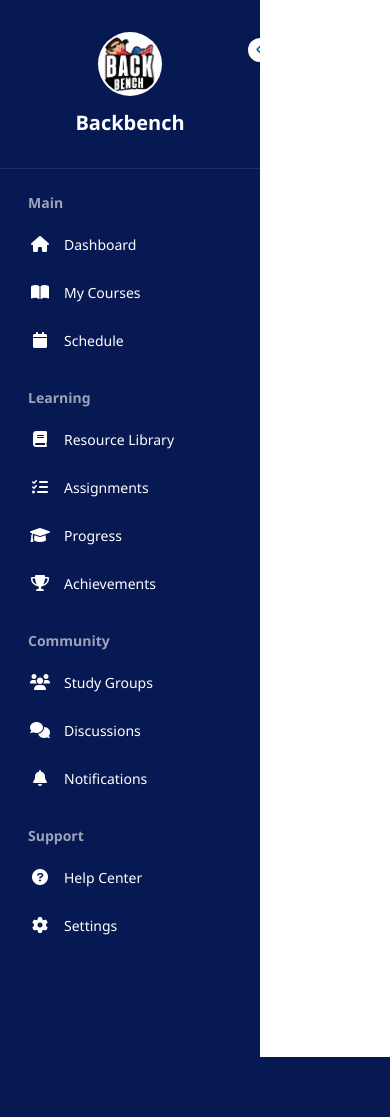
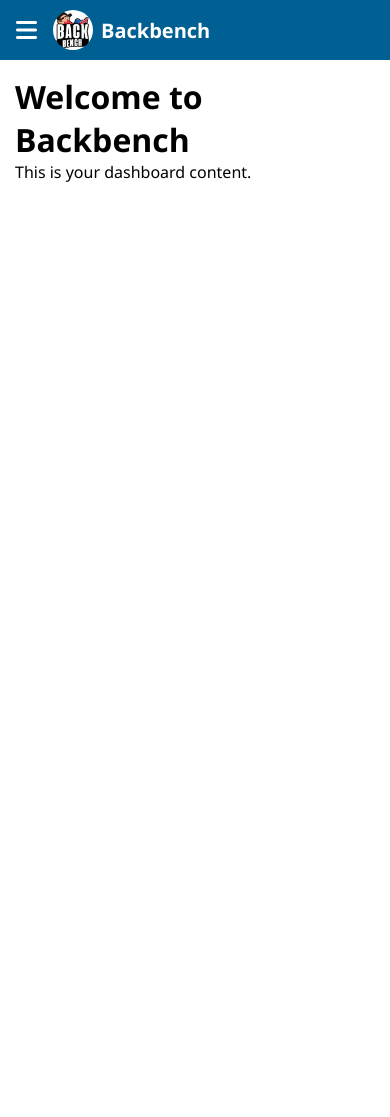
Before and after one commit to ponp1234/backbencher, a Flask app: page /user_home in a window 390 px wide. Before the commit the page ends 1057 px from the top, so only its background shows below. Run offline with Flask 3, Linux system fonts and the light colour scheme; a user stored in the database is signed in.

Commit message:
01092025

```diff
--- a/templates/user_home.html
+++ b/templates/user_home.html
@@ -3,7 +3,7 @@
 <head>
     <meta charset="UTF-8">
     <meta name="viewport" content="width=device-width, initial-scale=1.0">
-    <title>Collapsible Sidebar</title>
+    <title>Responsive Collapsible Sidebar</title>
     <link href="https://cdnjs.cloudflare.com/ajax/libs/font-awesome/6.0.0/css/all.min.css" rel="stylesheet">
     <style>
         * {
@@ -15,8 +15,48 @@
 
         body {
             min-height: 100vh;
+            position: relative;
         }
 
+        /* Mobile Header */
+        .mobile-header {
+            display: none;
+            position: fixed;
+            top: 0;
+            left: 0;
+            right: 0;
+            height: 60px;
+            background: #006093;
+            padding: 0 1rem;
+            z-index: 1000;
+            align-items: center;
+        }
+
+        .mobile-header .menu-trigger {
+            color: white;
+            font-size: 1.5rem;
+            cursor: pointer;
+        }
+
+        .mobile-header .logo-section {
+            display: flex;
+            align-items: center;
+            margin-left: 1rem;
+        }
+
+        .mobile-header img {
+            width: 40px;
+            height: 40px;
+            border-radius: 50%;
+            margin-right: 0.5rem;
+        }
+
+        .mobile-header h2 {
+            color: white;
+            font-size: 1.25rem;
+        }
+
+        /* Sidebar */
         .sidebar {
             position: fixed;
             top: 0;
@@ -26,10 +66,23 @@
             background: #071952;
             transition: all 0.3s ease;
             overflow-y: auto;
+            z-index: 1001;
         }
 
         .sidebar.collapsed {
             width: 80px;
+        }
+
+        /* Overlay for mobile */
+        .overlay {
+            display: none;
+            position: fixed;
+            top: 0;
+            left: 0;
+            right: 0;
+            bottom: 0;
+            background: rgba(0, 0, 0, 0.5);
+            z-index: 1000;
         }
 
         /* Logo Section */
@@ -93,7 +146,6 @@
             font-size: 0.875rem;
             padding: 0 0.75rem;
             margin-bottom: 0.5rem;
-            transition: opacity 0.3s ease;
         }
 
         .sidebar.collapsed .section-title {
@@ -134,12 +186,67 @@
         .nav-link span {
             margin-left: 0.75rem;
             font-size: 0.875rem;
-            transition: opacity 0.3s ease;
             white-space: nowrap;
         }
 
         .sidebar.collapsed .nav-link span {
             display: none;
+        }
+
+        /* Main Content */
+        .main-content {
+            margin-left: 260px;
+            padding: 20px;
+            transition: margin-left 0.3s ease;
+        }
+
+        .main-content.expanded {
+            margin-left: 80px;
+        }
+
+        /* Mobile Responsive Styles */
+        @media (max-width: 768px) {
+            .mobile-header {
+                display: flex;
+            }
+
+            .sidebar {
+                left: -260px;
+                top: 60px;
+                height: calc(100% - 60px);
+            }
+
+            .sidebar.mobile-active {
+                left: 0;
+            }
+
+            .toggle-btn {
+                display: none;
+            }
+
+            .main-content {
+                margin-left: 0;
+                margin-top: 60px;
+                padding: 15px;
+            }
+
+            .main-content.expanded {
+                margin-left: 0;
+            }
+
+            .overlay.active {
+                display: block;
+            }
+
+            .sidebar.collapsed {
+                width: 260px;
+            }
+
+            .sidebar.collapsed .logo-container h2,
+            .sidebar.collapsed .section-title,
+            .sidebar.collapsed .nav-link span {
+                display: block;
+            }
         }
 
         /* Custom Scrollbar */
@@ -155,20 +262,22 @@
             background: rgba(255, 255, 255, 0.2);
             border-radius: 3px;
         }
-
-        /* Main Content */
-        .main-content {
-            margin-left: 260px;
-            padding: 20px;
-            transition: margin-left 0.3s ease;
-        }
-
-        .main-content.expanded {
-            margin-left: 80px;
-        }
     </style>
 </head>
 <body>
+    <!-- Mobile Header -->
+    <div class="mobile-header">
+        <i class="fas fa-bars menu-trigger" onclick="toggleMobileMenu()"></i>
+        <div class="logo-section">
+            <img src="static/logo2.png" alt="Logo">
+            <h2>Backbench</h2>
+        </div>
+    </div>
+
+    <!-- Overlay for mobile -->
+    <div class="overlay" id="overlay" onclick="toggleMobileMenu()"></div>
+
+    <!-- Sidebar -->
     <div class="sidebar" id="sidebar">
         <!-- Logo Section -->
         <div class="logo-container">
@@ -176,7 +285,7 @@
             <h2>Backbench</h2>
         </div>
 
-        <!-- Toggle Button -->
+        <!-- Toggle Button (hidden on mobile) -->
         <div class="toggle-btn" onclick="toggleSidebar()">
             <i class="fas fa-chevron-left" id="toggle-icon"></i>
         </div>
@@ -263,9 +372,12 @@
 
     <div class="main-content" id="main-content">
         <!-- Your page content goes here -->
+        <h1>Welcome to Backbench</h1>
+        <p>This is your dashboard content.</p>
     </div>
 
     <script>
+        // For desktop sidebar toggle
         function toggleSidebar() {
             const sidebar = document.getElementById('sidebar');
             const mainContent = document.getElementById('main-content');
@@ -282,6 +394,24 @@
                 toggleIcon.classList.add('fa-chevron-left');
             }
         }
+
+        // For mobile menu toggle
+        function toggleMobileMenu() {
+            const sidebar = document.getElementById('sidebar');
+            const overlay = document.getElementById('overlay');
+
+            sidebar.classList.toggle('mobile-active');
+            overlay.classList.toggle('active');
+        }
+
+        // Close mobile menu when clicking a link (optional)
+        document.querySelectorAll('.nav-link').forEach(link => {
+            link.addEventListener('click', () => {
+                if (window.innerWidth <= 768) {
+                    toggleMobileMenu();
+                }
+            });
+        });
     </script>
 </body>
 </html>
```
